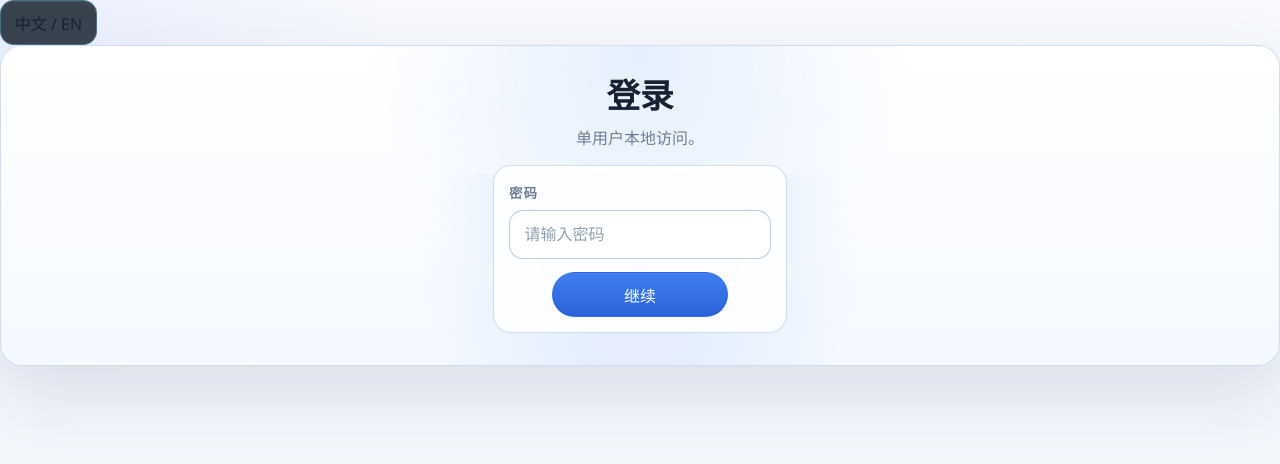
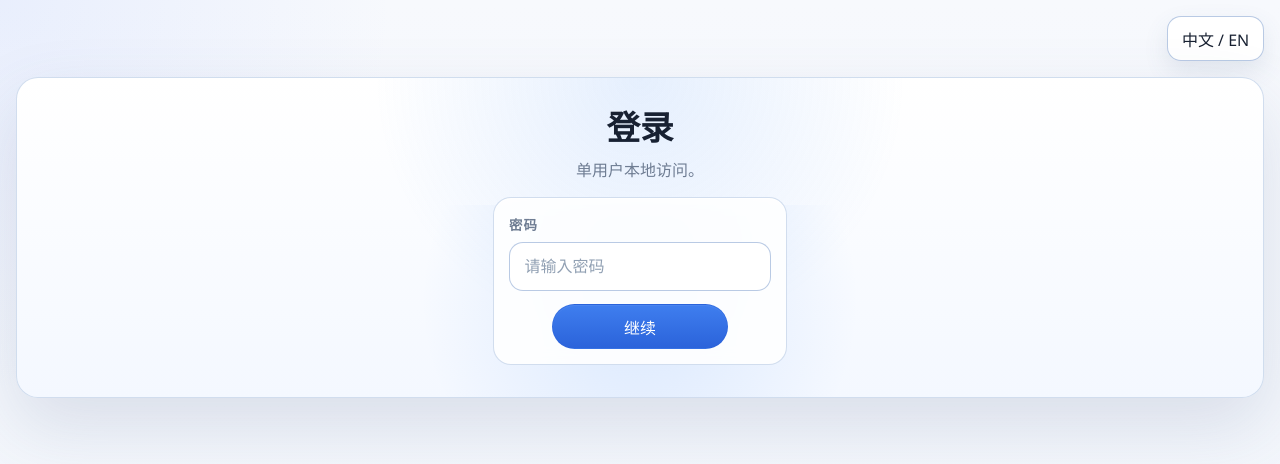
Before and after one commit to guowanghushifu/mkv-maker, a React (Vite) app in the folder web/: page / in a window 1280 px wide. Shown: the top 464 px of the page. Built offline with nearby package versions, Linux system fonts and the light colour scheme.

Commit message:
fix: style login locale toggle for light shell

```diff
--- a/web/src/styles/app-shell.css
+++ b/web/src/styles/app-shell.css
@@ -531,6 +531,33 @@
   box-shadow: 0 10px 20px rgba(74, 96, 134, 0.22);
 }
 
+.login-state {
+  min-height: 100vh;
+  display: grid;
+  align-content: start;
+  gap: 1rem;
+  padding: 1rem;
+}
+
+.login-state-actions {
+  display: flex;
+  justify-content: flex-end;
+}
+
+.login-state .locale-toggle,
+.login-state .ui-button-subtle {
+  color: var(--text);
+  border-color: var(--line-strong);
+  background: rgba(255, 255, 255, 0.92);
+  box-shadow: 0 10px 24px rgba(74, 96, 134, 0.12);
+}
+
+.login-state .locale-toggle:hover:not(:disabled),
+.login-state .ui-button-subtle:hover:not(:disabled) {
+  border-color: rgba(74, 144, 245, 0.56);
+  box-shadow: 0 12px 24px rgba(74, 96, 134, 0.18);
+}
+
 @media (max-width: 1100px) {
   .admin-shell {
     grid-template-columns: 1fr;
@@ -593,6 +620,10 @@
 }
 
 @media (max-width: 760px) {
+  .login-state-actions {
+    justify-content: flex-start;
+  }
+
   .shell-nav-list {
     display: grid;
     grid-template-columns: 1fr;
```
